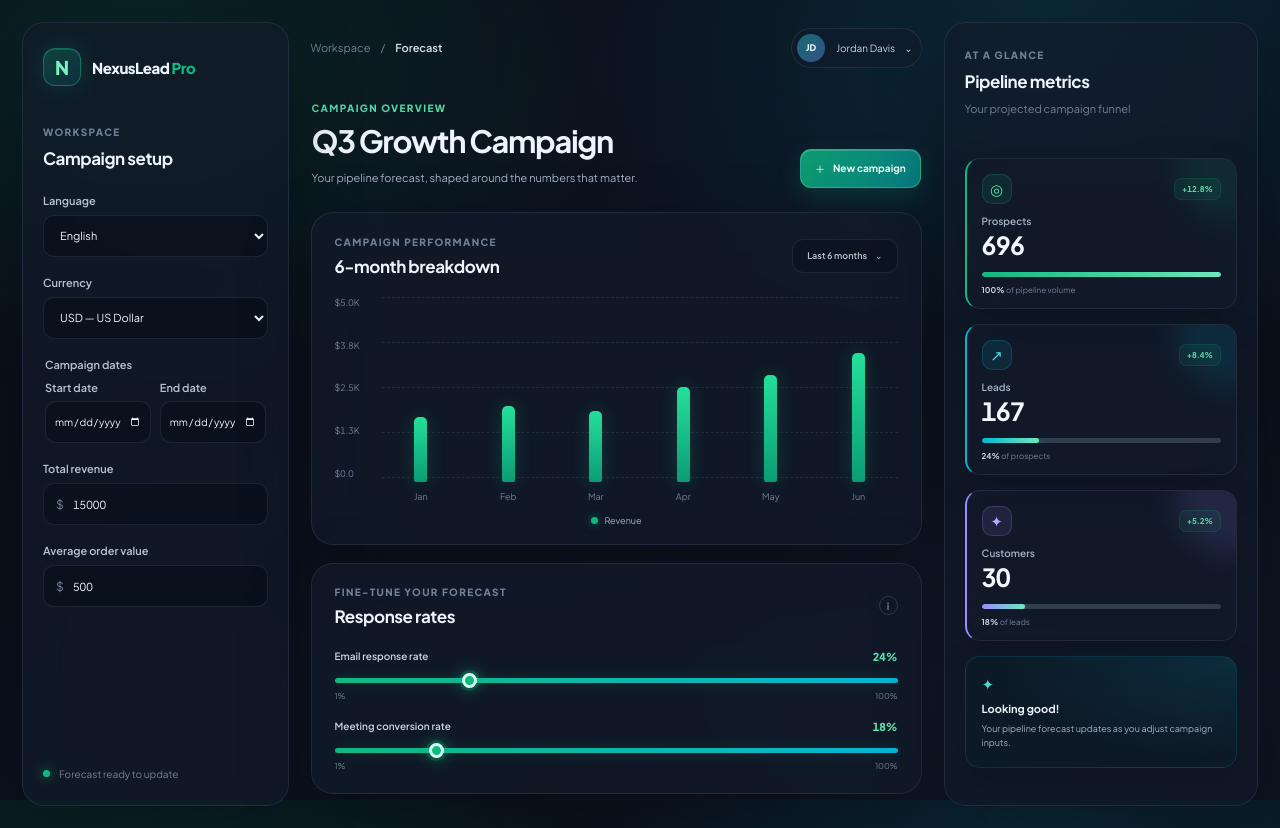
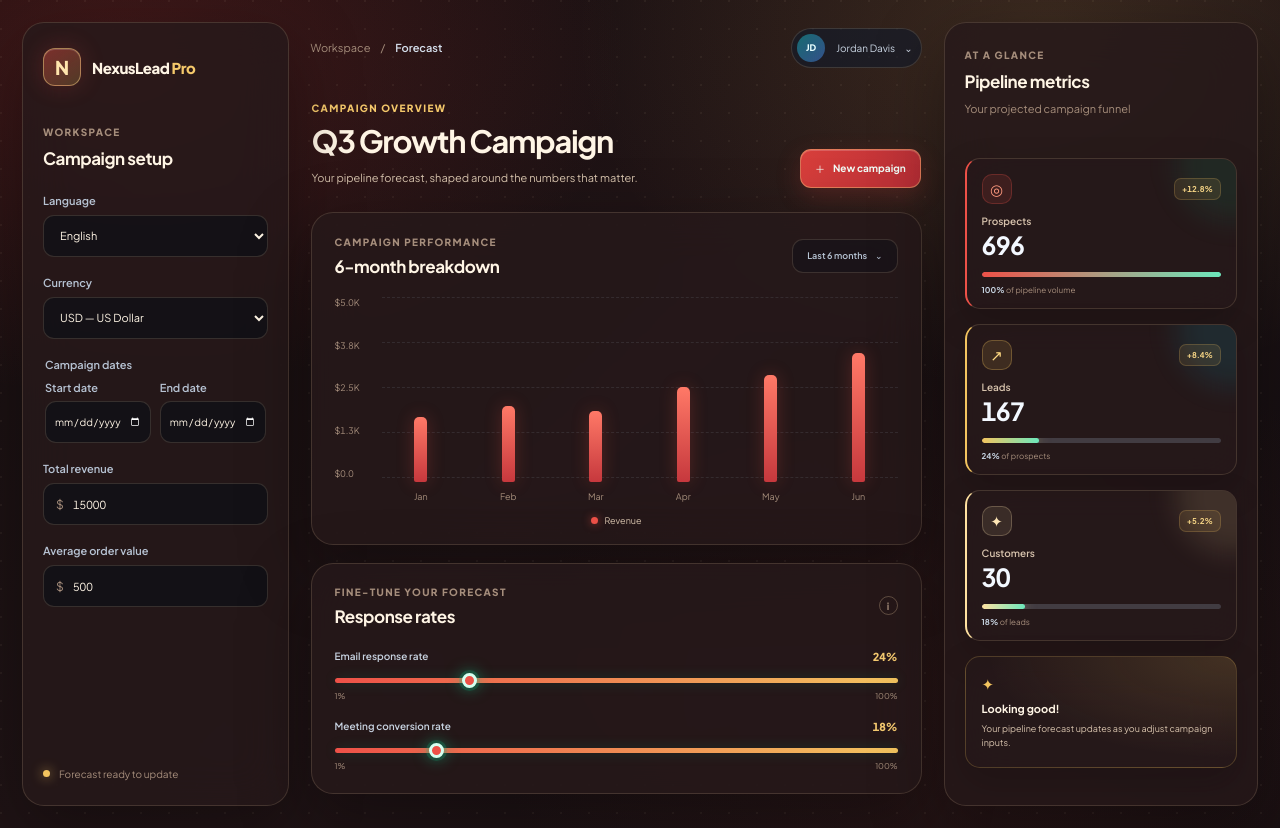
Before and after one commit to VinceK7/lead-predictor, a plain HTML site: page index.html in a window 1280 px wide. Drawn offline with Linux system fonts and the light colour scheme.

Commit message:
new-theme-experimentation

```diff
--- a/style.css
+++ b/style.css
@@ -1031,3 +1031,136 @@ input[type="number"]::-webkit-outer-spin-button {
     transition-duration: 0.01ms !important;
   }
 }
+
+/* Temporary character-free retro carnival palette; remove this block to restore the original theme. */
+:root {
+  --color-bg: #170f10;
+  --color-panel: rgba(39, 25, 26, 0.82);
+  --color-panel-strong: rgba(54, 31, 31, 0.94);
+  --color-border: rgba(255, 222, 173, 0.15);
+  --color-border-bright: rgba(255, 222, 173, 0.27);
+  --color-text: #fff5e5;
+  --color-text-soft: #d7c3ad;
+  --color-text-muted: #a68e7c;
+  --color-emerald: #ed5148;
+  --color-teal: #f3c45f;
+  --color-violet: #f2ad54;
+  --shadow-panel: 0 24px 70px rgba(0, 0, 0, 0.34);
+}
+
+body {
+  background:
+    radial-gradient(circle at 1px 1px, rgba(255, 229, 188, 0.055) 1px, transparent 1.5px) 0 0 / 28px 28px,
+    radial-gradient(ellipse at 9% 7%, rgba(226, 57, 55, 0.2), transparent 31%),
+    radial-gradient(ellipse at 82% 4%, rgba(243, 196, 95, 0.13), transparent 32%),
+    radial-gradient(ellipse at 79% 87%, rgba(123, 51, 42, 0.19), transparent 36%),
+    linear-gradient(135deg, #170f10 0%, #211416 49%, #120d10 100%);
+}
+
+.brand__mark {
+  border-color: rgba(255, 213, 135, 0.48);
+  background: linear-gradient(145deg, rgba(237, 81, 72, 0.42), rgba(243, 196, 95, 0.2));
+  box-shadow: 0 0 25px rgba(237, 81, 72, 0.2), inset 0 1px rgba(255, 255, 255, 0.15);
+  color: #ffe5ad;
+}
+
+.brand__name span,
+.campaign-header .eyebrow {
+  color: #f5c96b;
+}
+
+.status-dot {
+  background: #f3c45f;
+  box-shadow: 0 0 12px rgba(243, 196, 95, 0.75);
+}
+
+.button--primary {
+  border-color: rgba(255, 213, 135, 0.42);
+  background: linear-gradient(115deg, #d83f3b, #b82e36);
+  box-shadow: 0 8px 25px rgba(216, 63, 59, 0.22), inset 0 1px rgba(255, 255, 255, 0.18);
+}
+
+.button--primary:hover {
+  box-shadow: 0 10px 30px rgba(216, 63, 59, 0.34), inset 0 1px rgba(255, 255, 255, 0.2);
+}
+
+.chart-bar--primary {
+  background: linear-gradient(180deg, #ff7967 0%, #c6383d 100%);
+  box-shadow: 0 0 17px rgba(237, 81, 72, 0.25);
+}
+
+.chart-bar--muted {
+  background: linear-gradient(180deg, #ffda7c 0%, #d89c42 100%);
+  box-shadow: 0 0 15px rgba(243, 196, 95, 0.18);
+}
+
+.legend-dot--primary {
+  background: #ed5148;
+  box-shadow: 0 0 9px rgba(237, 81, 72, 0.62);
+}
+
+.legend-dot--muted {
+  background: #f3c45f;
+  box-shadow: 0 0 9px rgba(243, 196, 95, 0.5);
+}
+
+.slider-field input[type="range"]::-webkit-slider-runnable-track,
+.slider-field input[type="range"]::-moz-range-track {
+  background: linear-gradient(90deg, #ed5148, #f3c45f);
+  box-shadow: 0 0 13px rgba(237, 81, 72, 0.24);
+}
+
+.slider-field input[type="range"]::-webkit-slider-thumb,
+.slider-field input[type="range"]::-moz-range-thumb {
+  border-color: #fff0cf;
+  background: #ed5148;
+  box-shadow: 0 0 0 3px rgba(237, 81, 72, 0.2), 0 0 16px rgba(237, 81, 72, 0.72);
+}
+
+.slider-field__heading output {
+  color: #f5ca70;
+}
+
+.metric-icon {
+  border-color: rgba(237, 81, 72, 0.25);
+  background: rgba(237, 81, 72, 0.12);
+  color: #ff9a7f;
+}
+
+.metric-icon--leads {
+  border-color: rgba(243, 196, 95, 0.28);
+  background: rgba(243, 196, 95, 0.12);
+  color: #ffda83;
+}
+
+.metric-icon--customers {
+  border-color: rgba(255, 228, 177, 0.24);
+  background: rgba(255, 228, 177, 0.1);
+  color: #ffe7b6;
+}
+
+.metric-change {
+  border-color: rgba(243, 196, 95, 0.2);
+  background: rgba(243, 196, 95, 0.1);
+  color: #f5d485;
+}
+
+.metric-card:has(.metric-icon--customers) {
+  --metric-accent: #ffe1a0;
+  --metric-glow: rgba(255, 225, 160, 0.12);
+}
+
+.insight-card {
+  border-color: rgba(243, 196, 95, 0.21);
+  background:
+    radial-gradient(ellipse at 100% 0%, rgba(243, 196, 95, 0.15), transparent 65%),
+    rgba(39, 25, 26, 0.82);
+}
+
+.insight-card__icon {
+  color: #f3c45f;
+}
+
+.form-error {
+  color: #ffb4a9;
+}
```
